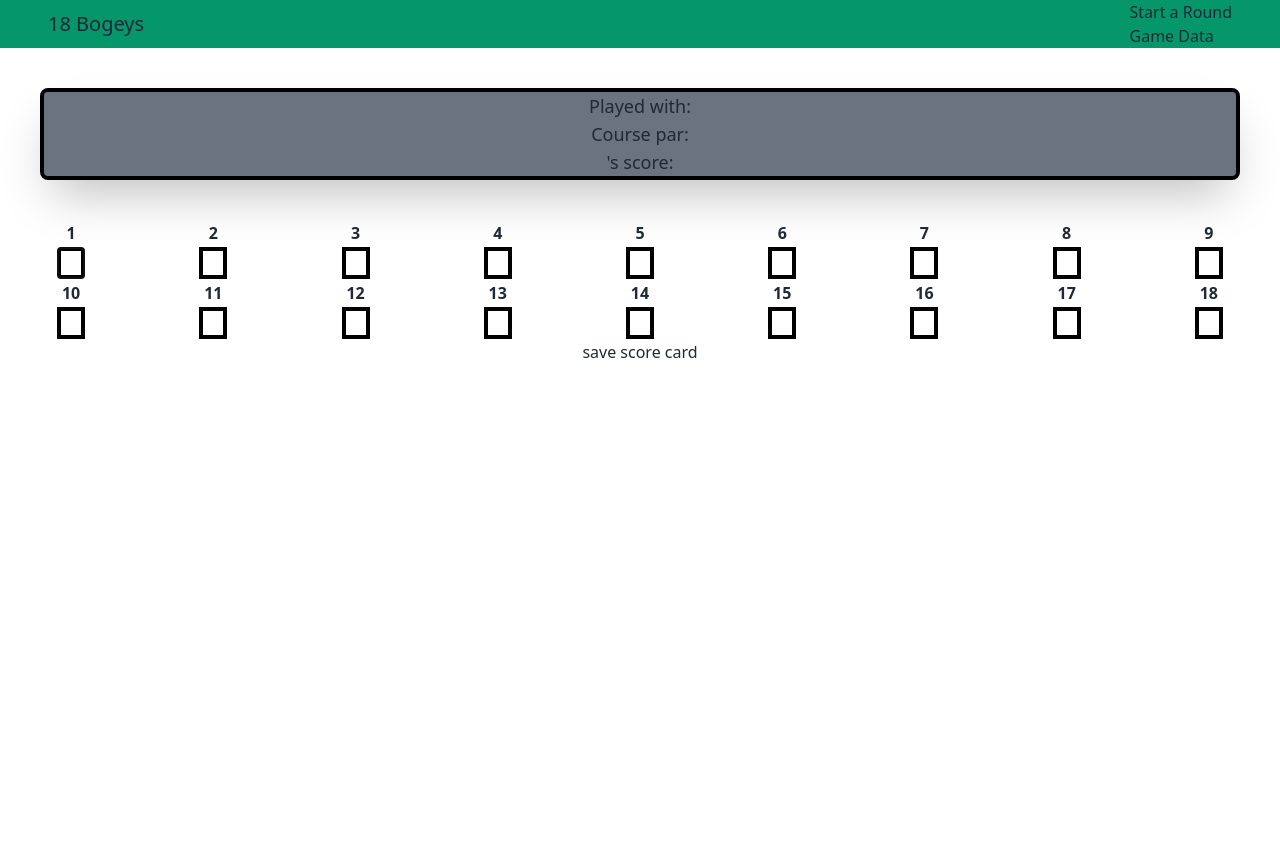
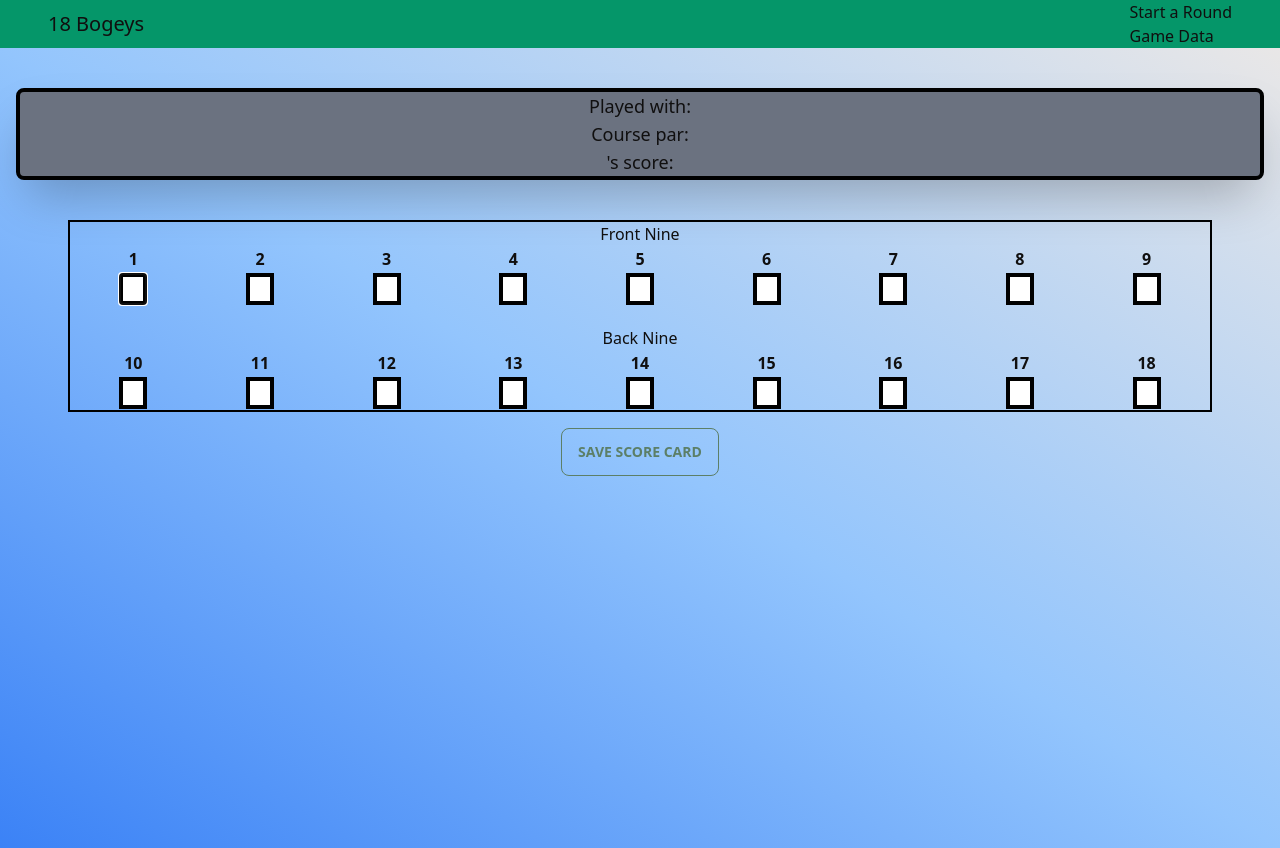
Before and after one commit to MattMoyka/18-Bogeys, a React (Create React App) app in the folder client/: page /gamefeed/1/edit in a window 1280 px wide. Before the commit the page ends 800 px from the top, so only its background shows below. Built offline with nearby package versions, Linux system fonts and the light colour scheme; no server answers.

Commit message:
lots of backgrounds added

```diff
--- a/client/public/index.html
+++ b/client/public/index.html
@@ -1,5 +1,5 @@
 <!DOCTYPE html>
-<html lang="en">
+<html lang="en" data-theme="garden">
 
 <head>
   <meta charset="utf-8" />
--- a/client/src/App.js
+++ b/client/src/App.js
@@ -13,7 +13,7 @@ function App() {
 
   return (
 
-    <div className="App " data-theme="dracula">
+    <div className="App">
 
 
       <Route exact path='/'>
--- a/client/src/Forms/ScorecardForm.jsx
+++ b/client/src/Forms/ScorecardForm.jsx
@@ -4,8 +4,9 @@
 export default function ScorecardForm(props) {
 
   return (
-    <form onSubmit={props.handleSubmit}>
-      <div className="flex flex-col">
+    <form onSubmit={props.handleSubmit} className=" flex flex-col gap-4 items-center">
+      <div className="flex flex-col border-2 border-black w-11/12">
+        <div>Front Nine</div>
         <table className='table-auto'>
           <thead>
             <tr>
@@ -27,6 +28,7 @@ export default function ScorecardForm(props) {
             </tr>
           </tbody>
         </table>
+        <div className="mt-5">Back Nine</div>
         <table className='table-auto'>
           <thead>
             <tr>
@@ -48,7 +50,7 @@ export default function ScorecardForm(props) {
           </tbody>
         </table>
       </div>
-      <button>save score card</button>
+      <button className="btn btn-outline btn-primary">save score card</button>
     </form>
   )
 }
--- a/client/src/components/CurrentGame.jsx
+++ b/client/src/components/CurrentGame.jsx
@@ -27,7 +27,7 @@ export default function CurrentGame() {
 
 
   return (
-    <div className='flex flex-col text-lg m-10 bg-gray-500 border-black border-4 rounded-lg shadow-2xl'>
+    <div className='flex flex-col text-lg mb-10 bg-gray-500 border-black border-4 rounded-lg shadow-2xl'>
       <h1>{game.fields?.playerName}</h1>
       <h1>{game.fields?.courseName}</h1>
       <h1>{game.fields?.date}</h1>
--- a/client/src/components/Gamedata.jsx
+++ b/client/src/components/Gamedata.jsx
@@ -69,7 +69,7 @@ export default function Gamedata() {
     //     </Link>
     //   })}
     // </div >
-    <div>
+    <div className='bg-gradient-to-tr from-blue-500  via-blue-300 via-white'>
       {games.map(game => {
         return (
           <div className='flex flex-col justify-evenly bg-gray-500 hover:bg-green-900 shadow-2xl border-black gap-1 m-5 rounded-xl text-sm'>
@@ -90,4 +90,4 @@ export default function Gamedata() {
       </Modal>
     </div >
   )
-};
+}
--- a/client/src/components/Scorecard.jsx
+++ b/client/src/components/Scorecard.jsx
@@ -70,15 +70,12 @@ export default function Scorecard() {
     const fields = {
       one, two, three, four, five, six, seven, eight, nine, ten, eleven, twelve, thirteen, fourteen, fifteen, sixteen, seventeen, eighteen
     }
-    console.log(`${URL}/${id}`)
-    console.log(fields)
     const res1 = await axios.patch(`${URL}/${id}`, { fields }, config);
-    console.log(res1.data)
   }
 
 
   return (
-    <div>
+    <div className='h-screen pt-10 px-4 mt-0 bg-gradient-to-tr from-blue-500  via-blue-300 via-white'>
       <CurrentGame />
       <ScorecardForm
         one={one}
--- a/client/src/components/Scorecarddisplay.jsx
+++ b/client/src/components/Scorecarddisplay.jsx
@@ -36,7 +36,7 @@ export default function Scorecarddisplay(props) {
 
 
   return (
-    <div className="flex flex-col items-center gap-1 text-lg bg bg-gray-500 shadow-2xl rounded-xl m-10 py-5">
+    <div className="flex flex-col items-center gap-1 text-lg shadow-2xl rounded-xl  py-5">
       <h1>{game.fields?.playerName}</h1>
       <h1>{game.fields?.courseName}</h1>
       <h1>{game.fields?.date}</h1>
```
